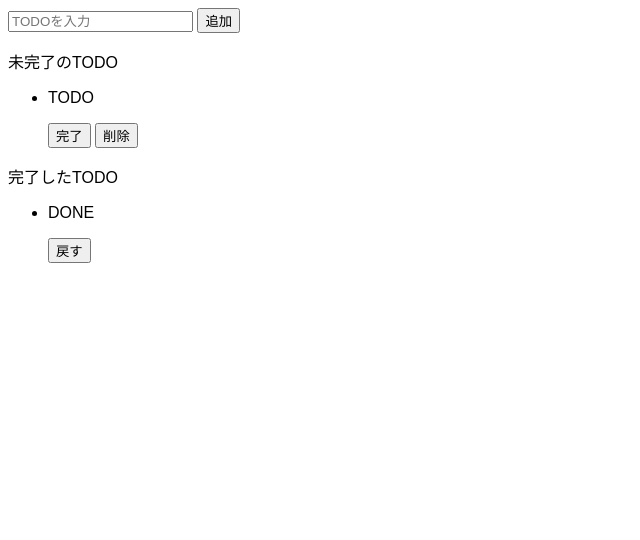
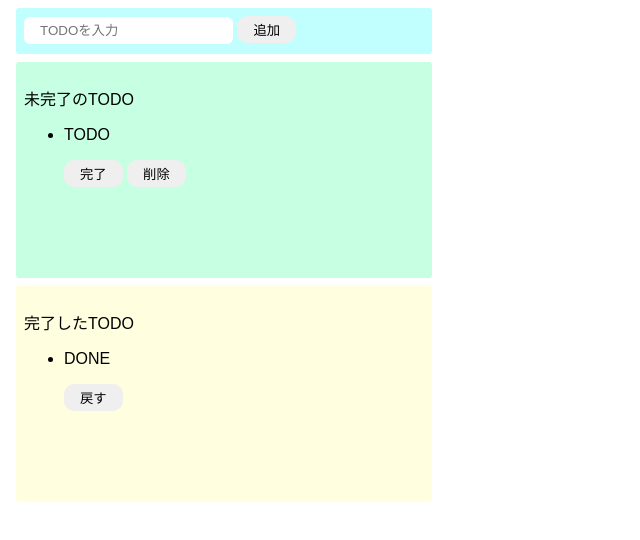
Before and after one commit to hama-shu/todo-js, a website built with Parcel: page src/index.html in a window 1280 px wide. Shown: the whole page, without its empty margins (0-640 px from the left). Built offline with nearby package versions, Linux system fonts and the light colour scheme.

Commit message:
css: 背景色の設定

```diff
--- a/src/styles.css
+++ b/src/styles.css
@@ -1,3 +1,49 @@
 body {
   font-family: sans-serif;
 }
+
+input {
+  border-radius: 6px;
+  border: none;
+  padding: 6px 16px;
+  outline: none;
+}
+
+button {
+  border-radius: 10px;
+  border: none;
+  padding: 4px 16px;
+}
+
+button:hover {
+  background-color: #ff7fff;
+  color: #fff;
+  cursor: pointer;
+}
+
+.input-area {
+  background-color: #c1ffff;
+  width: 400px;
+  height: 30px;
+  padding: 8px;
+  margin: 8px;
+  border-radius: 3px;
+}
+
+.incomplete-area {
+  background-color: #c6ffe2;
+  width: 400px;
+  min-height: 200px;
+  padding: 8px;
+  margin: 8px;
+  border-radius: 3px;
+}
+
+.complete-area {
+  background-color: #ffffe0;
+  width: 400px;
+  min-height: 200px;
+  padding: 8px;
+  margin: 8px;
+  border-radius: 3px;
+}
```
